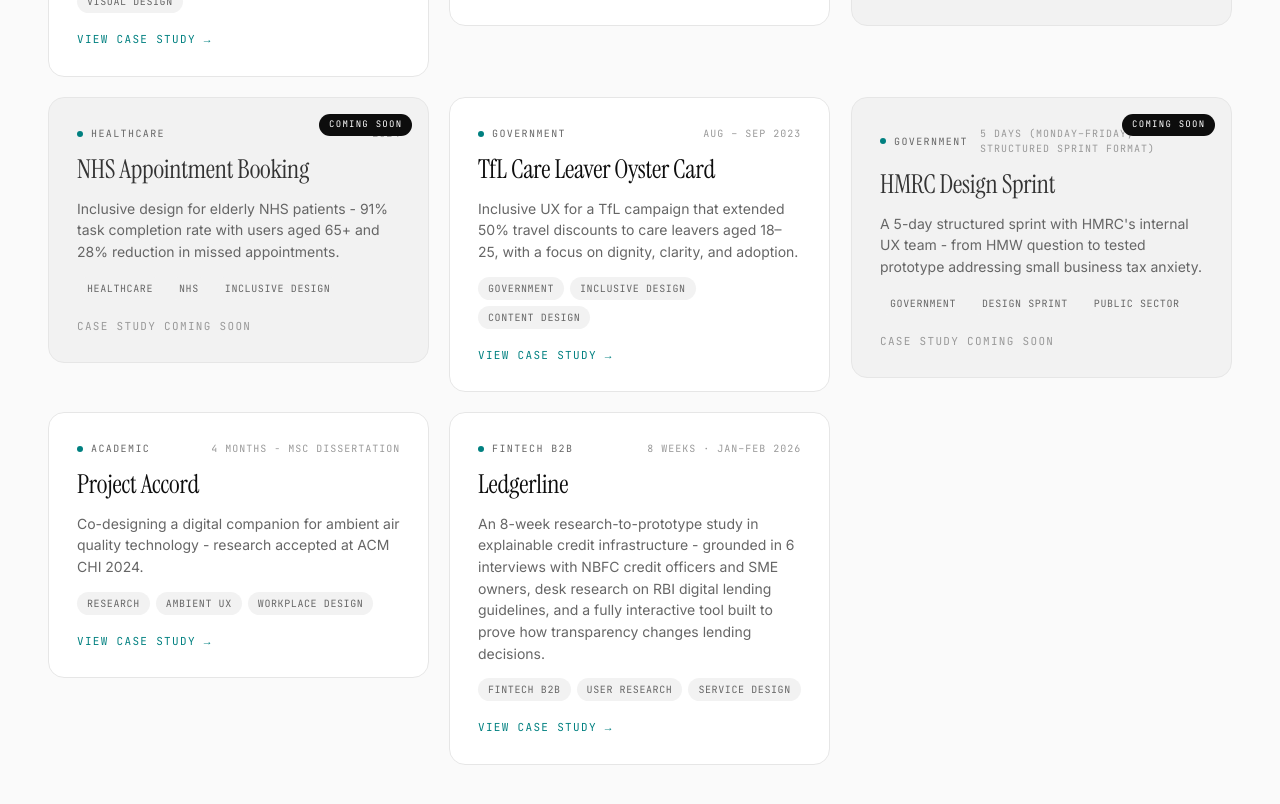
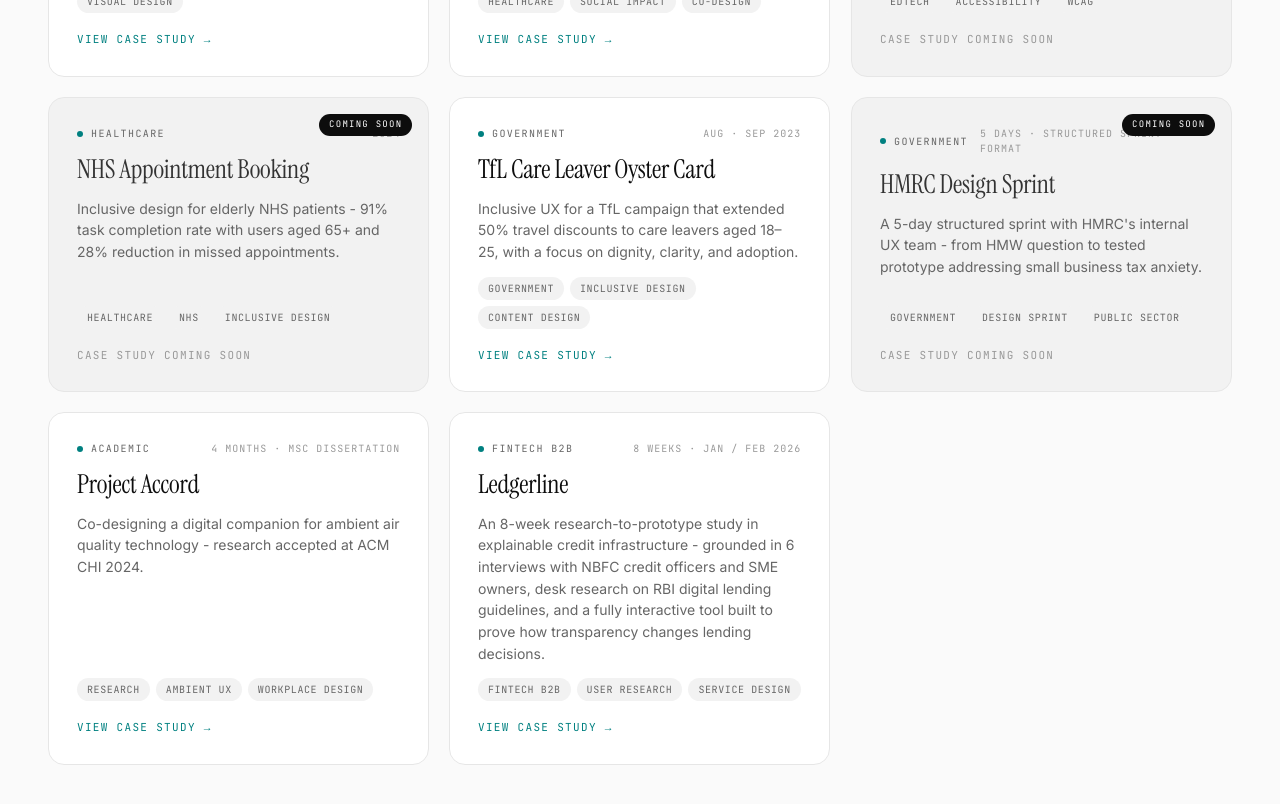
Before and after one commit to IshwaryaSuresh/ishwarya-portfolio, a React (Vite) app: page /work in a window 1280 px wide. Shown: the part 660-1464 px from the top of the page. Built offline with nearby package versions, Linux system fonts and the light colour scheme.

Commit message:
Work page: remove em dashes and equalise card heights
Replace en/em dashes in duration fields with middle dots for visual consistency. Change work-grid align-items from start to stretch so cards in each row match height.

Co-Authored-By: Claude Sonnet 4.6 <noreply@anthropic.com>

```diff
--- a/src/data/projects.ts
+++ b/src/data/projects.ts
@@ -337,7 +337,7 @@ export const projects: Project[] = [
     heroImage: '/uploads/me-and-you/prototype-full.png',
     client: 'Nebula Labs, Newcastle',
     role: 'User Research Intern',
-    duration: 'Feb – Apr 2023',
+    duration: 'Feb · Apr 2023',
     tools: ['Paper prototypes', 'Miro', 'Figma'],
     problem: `Digital tools for people with dementia (PwD) are almost universally built around reminiscence - helping users remember the past. This neglects a critical insight: PwD retain more agency and quality of life when supported to engage with the present and future.\n\nHow might we design a digital tool that enhances quality of life for people with dementia - by focusing on present engagement and meaningful connection, rather than memory recall alone?`,
     insight: `The most meaningful moments for PwD were not recall-based - they were present-tense: creating something, sharing it with someone, and seeing a reaction. The app needed to facilitate making and connecting, not just remembering.`,
@@ -677,7 +677,7 @@ export const projects: Project[] = [
     featured: false,
     client: 'Novacroft / Transport for London (TfL)',
     role: 'Lead UX Designer',
-    duration: 'Aug – Sep 2023',
+    duration: 'Aug · Sep 2023',
     tools: ['Figma', 'Wireframing', 'High-fidelity prototyping'],
     heroImage: '/uploads/TFL%20Care%20leaver%20oyester%20card%20campaign/Overview%20mockup.png',
     overview: {
@@ -862,7 +862,7 @@ export const projects: Project[] = [
     comingSoon: true,
     client: 'HM Revenue & Customs',
     role: 'UX Designer (team participant)',
-    duration: '5 days (Monday–Friday, structured sprint format)',
+    duration: '5 days · structured sprint format',
     tools: ['Sketching', 'Paper Prototyping', 'Figma'],
     overview: {
       team: '4 UX designers and researchers from HMRC + 3 external participants',
@@ -1004,7 +1004,7 @@ export const projects: Project[] = [
     featured: false,
     client: 'Newcastle University / Open Lab',
     role: 'UX Designer & Researcher (Master\'s Dissertation)',
-    duration: '4 months - MSc Dissertation',
+    duration: '4 months · MSc Dissertation',
     tools: ['Figma', 'Miro', 'Paper Prototyping', 'Video Storyboards'],
     heroImage: '/uploads/Accord/Phone%20mockup_3@4x.png',
     overview: {
@@ -1140,7 +1140,7 @@ export const projects: Project[] = [
     featured: true,
     client: 'Self-initiated (CreditCraft v2)',
     role: 'UX Researcher, Product Designer & Prototype Engineer',
-    duration: '8 weeks · Jan–Feb 2026',
+    duration: '8 weeks · Jan / Feb 2026',
     tools: ['Dovetail', 'Figma', 'React', 'SVG Charts', 'Affinity Mapping'],
     prototype: '/ledgerline-prototype/',
     heroImage: '/uploads/ledgerline/hero.png',
--- a/src/index.css
+++ b/src/index.css
@@ -681,7 +681,7 @@ body.hero-light .marquee {
   display: grid;
   grid-template-columns: repeat(3, 1fr);
   gap: 20px;
-  align-items: start;
+  align-items: stretch;
 }
 .work-empty {
   padding: 60px 0;
```
